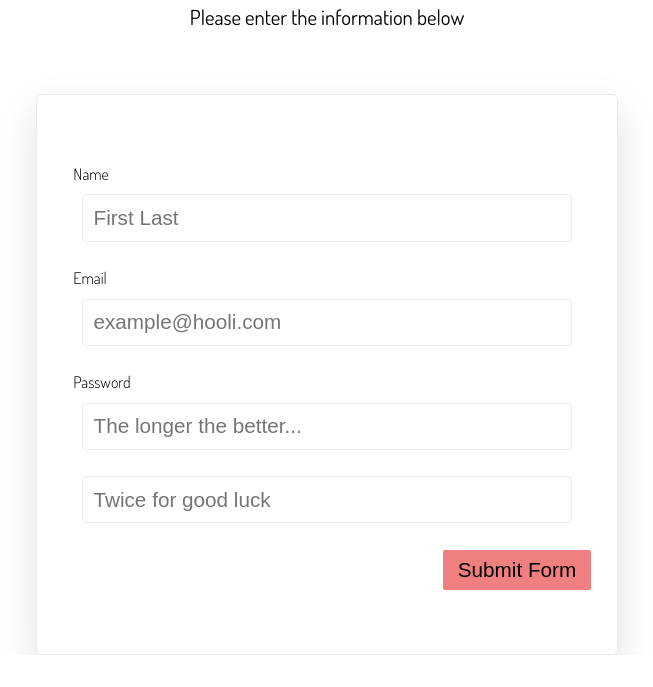
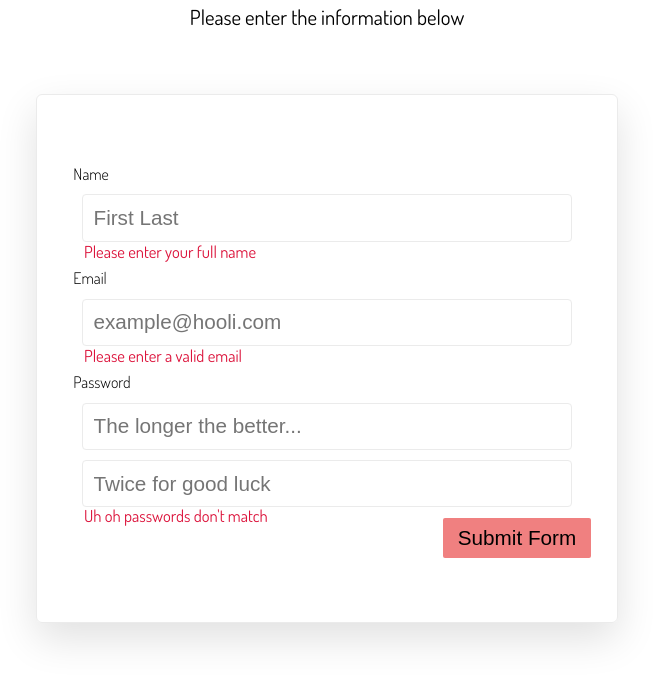
Before and after one commit to 3daddict/form-validation, a plain HTML site: page index.html in a window 1280 px wide. Shown: the part 173-860 px from the top of the page, without its empty margins (313-966 px from the left). Before the commit the page ends 828 px from the top, so only its background shows below. Drawn offline with Linux system fonts and the light colour scheme.

Commit message:
error span created

```diff
--- a/index.html
+++ b/index.html
@@ -18,13 +18,25 @@
                 <div class="flex-row">
                     <div class="flex-col-3"></div>
                     <div class="flex-col-6">
+                        <div class="input-container">
                             <label for="name">Name</label>
                             <input name="firstAndLast" type="text" placeholder="First Last" />
+                            <span class="error-msg">Please enter your full name</span>
+                        </div>
+
+                        <div class="input-container">
                             <label for="email">Email</label>
                             <input name="email" type="email" placeholder="example@hooli.com" />
+                            <span class="error-msg">Please enter a valid email</span>
+                        </div>
+
+                        <div class="input-container password-container">
                             <label for="password">Password</label>
                             <input name="passwordOne" type="password" placeholder="The longer the better..." autocomplete="new-password" />
                             <input name="passwordTwo" type="password" autocomplete="new-password" placeholder="Twice for good luck" />
+                            <span class="error-msg">Uh oh passwords don't match</span>
+                        </div>
+
                         <button type="submit">Submit Form</button>
                     </div>
                     <div class="flex-col-3"></div>
--- a/styles.scss
+++ b/styles.scss
@@ -35,6 +35,7 @@ p {
 }
 
 .form-container {
+    margin-bottom: 5%;
     .flex-col-6 {
         border: 1px #EBEBEB solid;
         padding: 5% 2%;
@@ -75,4 +76,22 @@ p {
         cursor: pointer;
         background: lightgreen;
     }
+    .input-container {
+        position: relative;
+    }
+    .error-msg {
+        position: absolute;
+        bottom: -26%;
+        left: 4%;
+        font-size: calc(1.2px + 1.2vw);
+        color: #dc143c;
+    }
+    .password-container {
+        input {
+            margin: auto auto 2% auto;
+        }
+        .error-msg {
+            bottom: -14%;
+        }
+    }
 }
```
Also changed, not shown: styles.css, 1 other file. Lines whose indentation alone changed are shown as unchanged.
